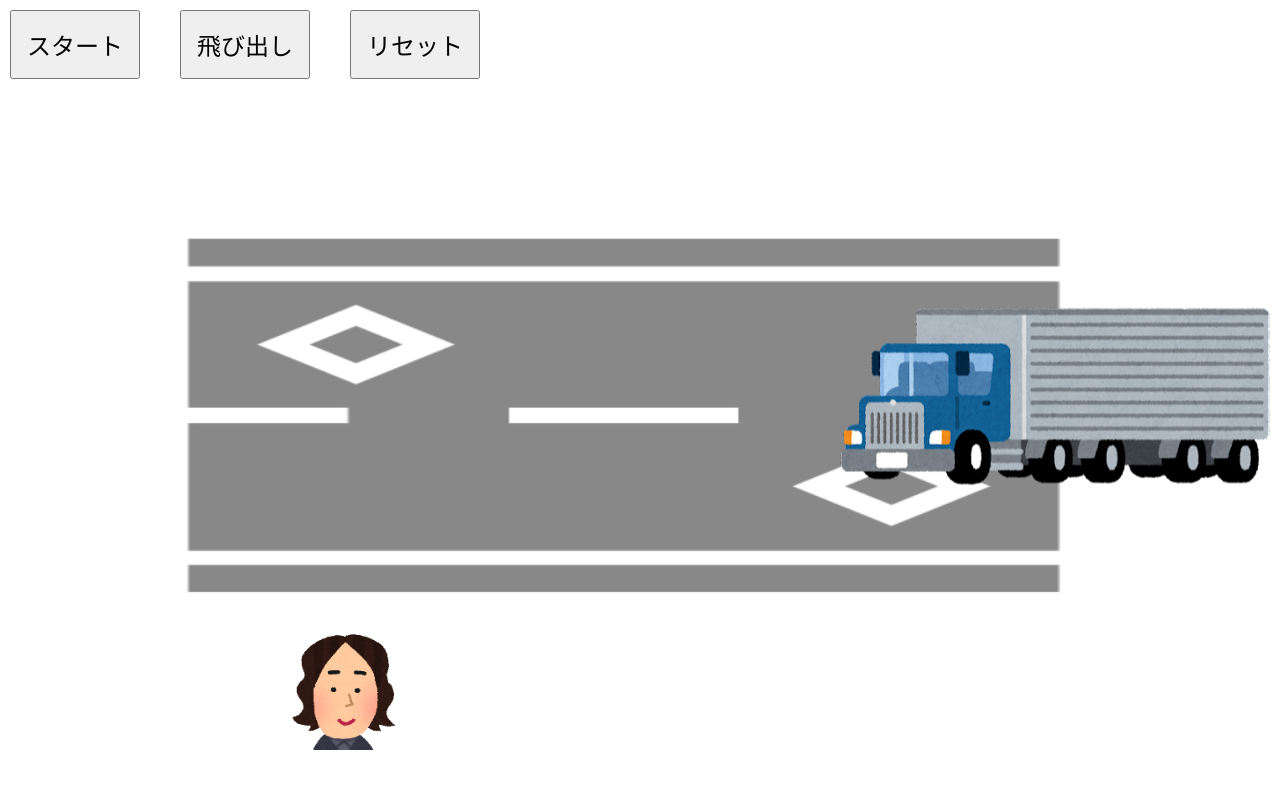
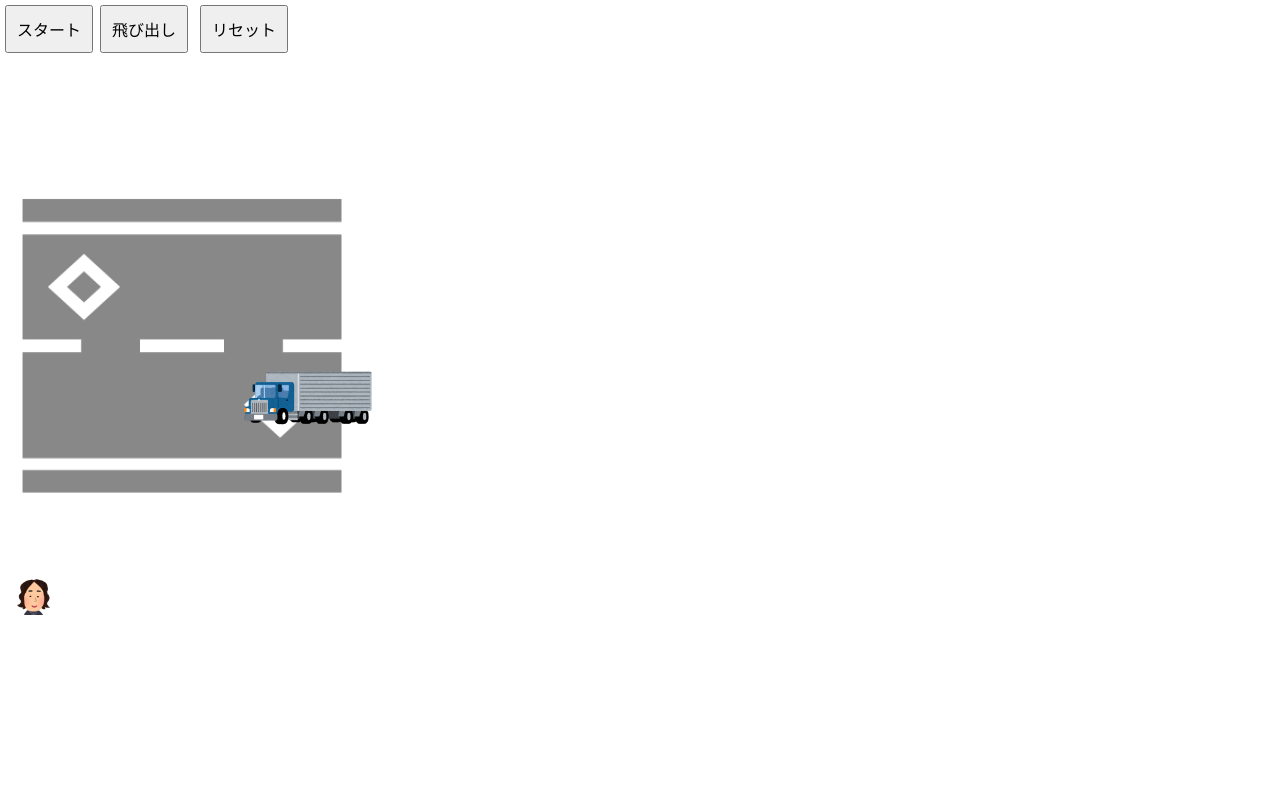
Before and after one commit to joeyabu/game, a plain HTML site: page index.html in a window 1280 px wide. Drawn offline with Linux system fonts and the light colour scheme.

Commit message:
Update style.css

```diff
--- a/style.css
+++ b/style.css
@@ -1,20 +1,21 @@
 body, html {
   margin: 0;
   padding: 0;
-  height: 100%;
-  width: 100%;
+  height: 665px; /* 100% から 665px に変更 */
+  width: 375px; /* 100% から 375px に変更 */
+  position: relative; /* 追加 */
+  overflow: hidden; /* 追加 */
 }
 
 .container {
   position: relative;
   width: 100%;
   height: 100%;
-  overflow: hidden;
 }
 
 .background {
   position: absolute;
-  width: 80%;
+  width: 100%;
   height: 80%;
   top: 50%;
   left: 50%;
@@ -25,10 +26,10 @@ body, html {
 .truck {
   position: absolute;
   z-index: 2;
-  max-height: 60%;
+  max-height: 15%;
   max-width: 36%;
   right: 0;
-  top: 50%;
+  top: 60%; /* 50% から 60% に変更 */
   transform: translateY(-50%);
 }
 
@@ -37,45 +38,45 @@ body, html {
   z-index: 2;
   max-height: 15%;
   max-width: 10%;
-  left: calc(20px + 7cm);
-  bottom: 0;
+  left: calc(15px);
+  bottom: 100px;
 }
 
 .start-btn, .jump-btn, .reset-btn {
   position: absolute;
   z-index: 3;
-  font-size: 1.5rem;
-  padding: 15px;
+  font-size: 1rem; /* 1.5rem から 1rem に変更 */
+  padding: 10px; /* 15px から 10px に変更 */
   cursor: pointer;
 }
 
 .start-btn {
-  top: 10px;
-  left: 10px;
+  top: 5px; /* 10px から 5px に変更 */
+  left: 5px; /* 10px から 5px に変更 */
 }
 
 .jump-btn {
-  top: 10px;
-  left: 180px;
+  top: 5px; /* 10px から 5px に変更 */
+  left: 100px; /* 180px から 100px に変更 */
 }
 
 .reset-btn {
-  top: 10px;
-  left: 350px;
+  top: 5px; /* 10px から 5px に変更 */
+  left: 200px; /* 350px から 200px に変更 */
 }
 
 .message {
   position: absolute;
   z-index: 3;
-  font-size: 2rem;
+  font-size: 1rem; /* 2rem から 1rem に変更 */
   left: 50%;
   top: 30%;
   transform: translateX(-50%);
   display: none;
   background-color: white;
-  padding: 10px;
-  border-radius: 8px;
-  box-shadow: 0px 0px 10px rgba(0, 0, 0, 0.25);
+  padding: 5px; /* 10px から 5px に変更 */
+  border-radius: 4px; /* 8px から 4px に変更 */
+  box-shadow: 0px 0px 5px rgba(0, 0, 0, 0.25); /* 10px から 5px に変更 */
 }
 
 .message.success {
```
